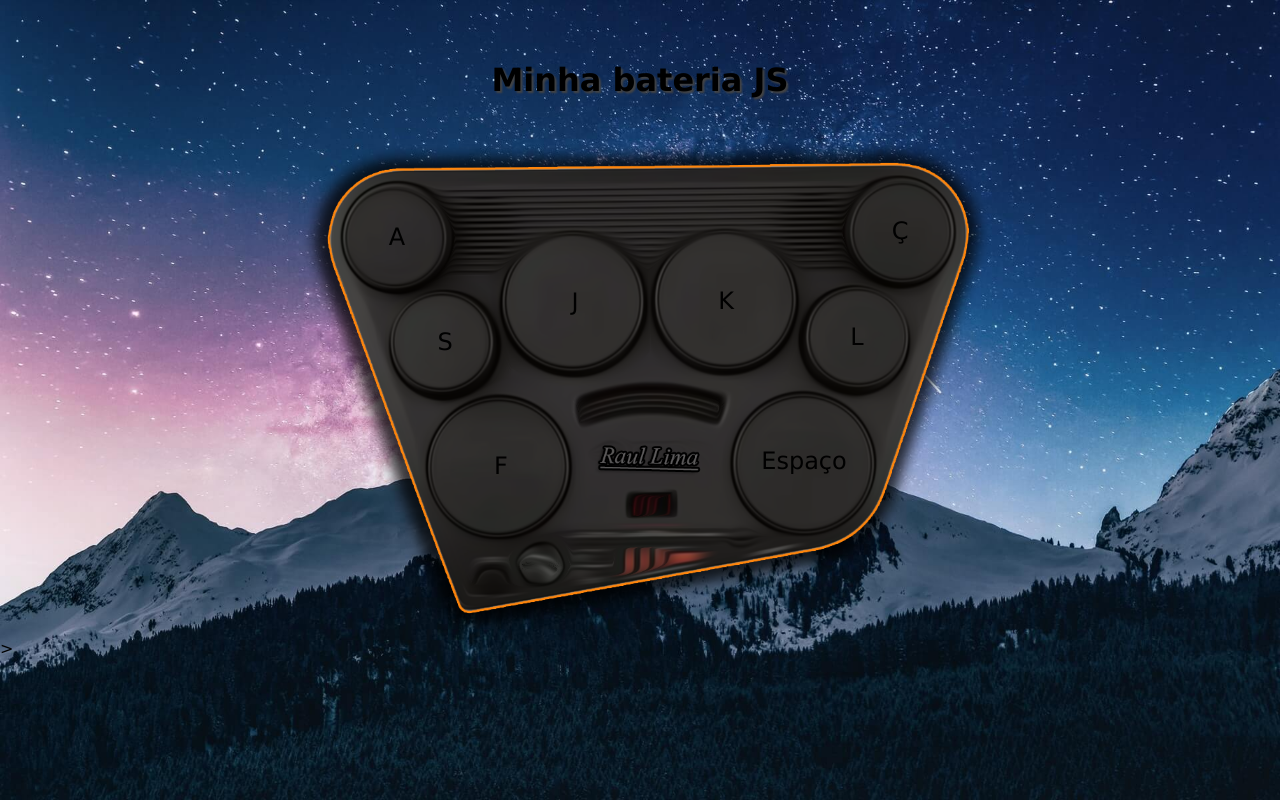
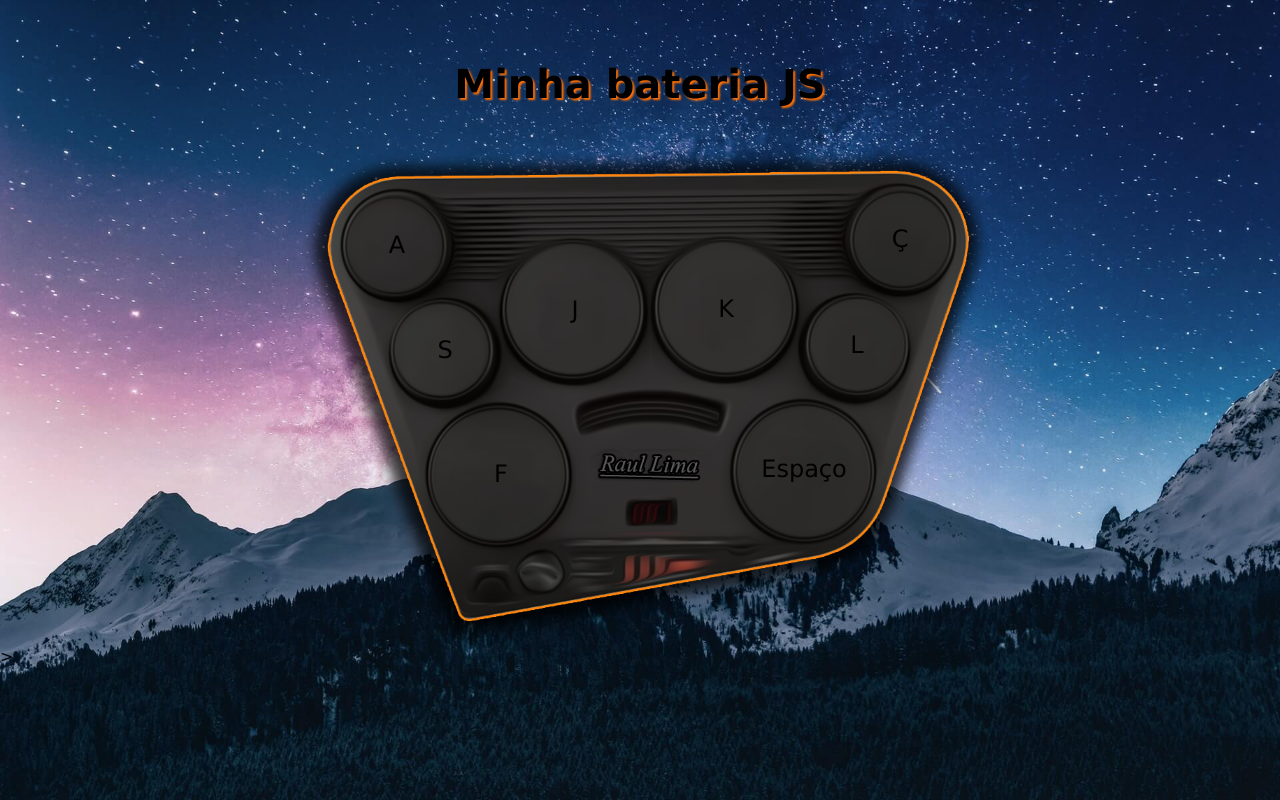
Before and after one commit to Raullimaa/Bateria-Js, a plain HTML site: page index.html in a window 1280 px wide. Drawn offline with Linux system fonts and the light colour scheme.

Commit message:
color shadow title

```diff
--- a/styles.css
+++ b/styles.css
@@ -13,8 +13,8 @@ body {
 
 .main-title {
     text-align: center;
-    text-shadow: #444 2px 2px 2px;
-    font-size: 2em;
+    text-shadow: rgb(255, 111, 0) 2px 2px 2px;
+    font-size: 2.5em;
     color: rgb(0, 0, 0);
     margin-top: 21px;
     padding: 40px;
```
